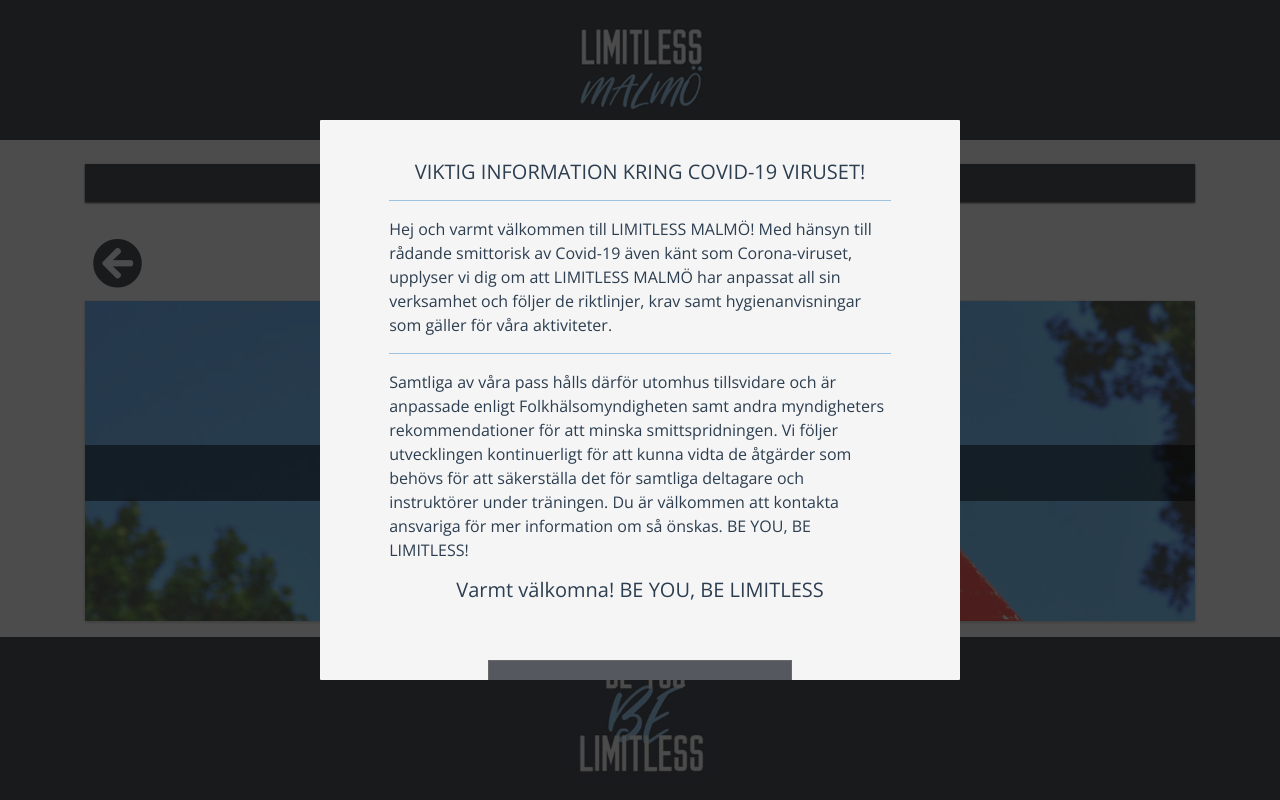
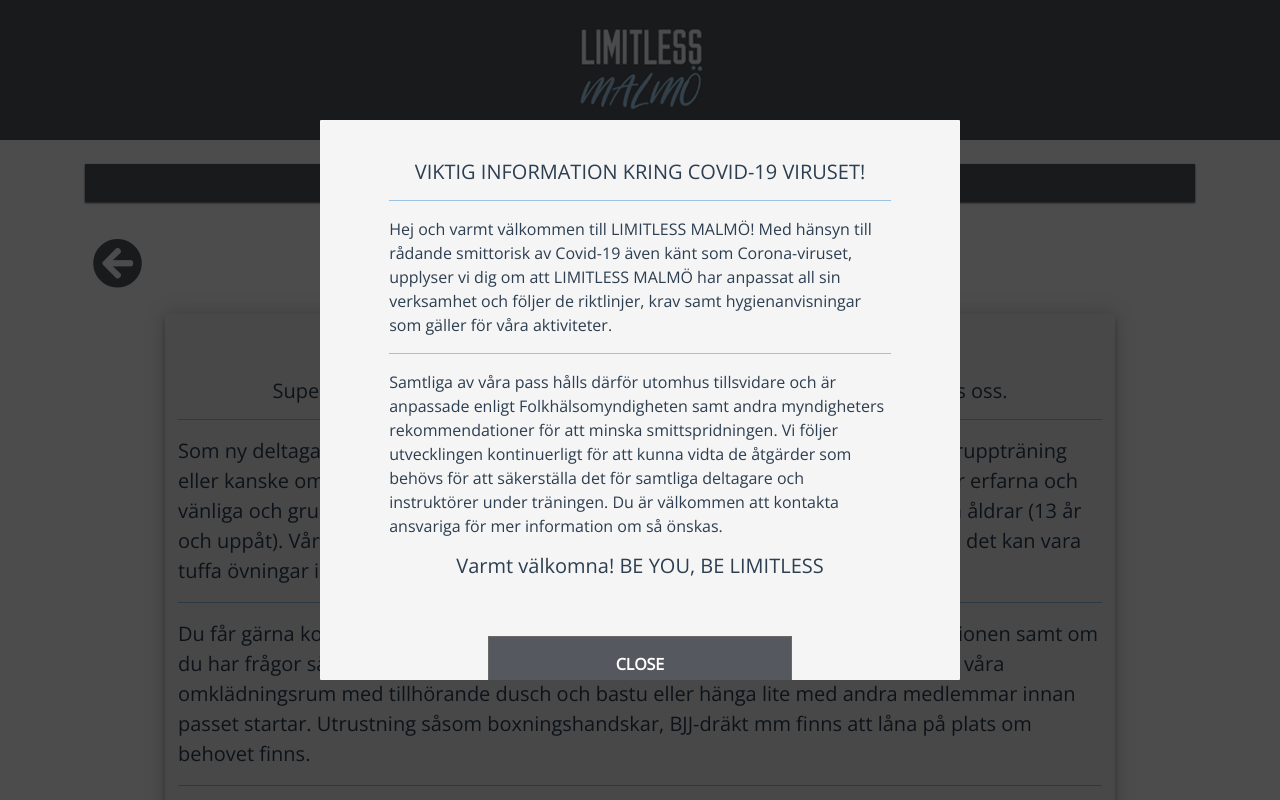
Before and after one commit to Jedling/limitless, a Vue app: page /ny-deltagare in a window 1280 px wide. Shown: the top 800 px of the page. Built offline with nearby package versions, Linux system fonts and the light colour scheme.

Commit message:
corrections misspells n stuff

```diff
--- a/src/components/NewMemberComponent.vue
+++ b/src/components/NewMemberComponent.vue
@@ -1,19 +1,160 @@
 <template>
-  <section>
-    <ComingSoonComponent />
-  </section>
+  <div class="new-member">
+    <div class="row">
+      <div class="col-1">
+        <router-link to="/">
+          <div class="home-btn">
+            <i class="fas fa-arrow-circle-left"></i>
+          </div>
+        </router-link>
+      </div>
+    </div>
+    <section class="row justify-content-center">
+      <div class="col-10 col-lg-10 card-block">
+        <h4 class="card-title mt-4">Hej och välkommen till LIMITLESS MALMÖ!</h4>
+        <h5>Superkul att du har hittat hit och vi hoppas att du kommer stormtrivas hos oss.</h5>
+        <hr class="hr-style" />
+        <!-- <p class="content"></p> -->
+        <div class="row">
+          <div class="col-12">
+            <ul class="unordered">
+              <li
+                class="li-item mb-2"
+              >Som ny deltagare kan det ibland kännas lite pirrigt att delta på våra pass då det är gruppträning eller kanske om det är din första gång. Du kan vara SUPERLUGN, våra instruktörer är erfarna och vänliga och grupperna är välkomnande för alla nivåer, nybörjare som avancerad och åldrar (13 år och uppåt). Vårt fokus ligger på ditt välmående och att träning ska vara kul (även om det kan vara tuffa övningar ibland).</li>
+              <hr class="hr-style" />
+              <li
+                class="li-item"
+              >Du får gärna komma 5-10 minuter innan passet börjar för enkel registrering i receptionen samt om du har frågor så kan du ställa dessa i lugn och ro. Efter din registrering kan du nyttja våra omklädningsrum med tillhörande dusch och bastu eller hänga lite med andra medlemmar innan passet startar. Utrustning såsom boxningshandskar, BJJ-dräkt mm finns att låna på plats om behovet finns.</li>
+              <hr class="hr-style" />
+              <li
+                class="li-item"
+              >Vi har förvaringshyllor inne i träningslokalerna för dina ägodelar och värdesaker, lämna inget i omklädningsrummet utan ta med dig allt, ytterskorna ställs utanför träningslokalen och resterande tas med in och läggs i något av hyllfacken i lokalen.</li>
+              <hr class="hr-style" />
+              <li
+                class="li-item"
+              >Våra instruktörer kommer ta hand om dig och har du frågor så ställ gärna dom, man kan aldrig fråga för lite! Du är välkommen att prova på vilka schemalagda träningspass du vill, avgiften är 150kr som omvandlas till den obligatoriska medlemsavgiften om du väljer att fortsätta hos oss. Medlemsavgiften öppnar ditt medlemskap i föreningen samt gäller för din försäkring när du deltar under passen. Du erhåller 3 st prova på-tillfällen av valfria pass på schemat.</li>
+              <hr class="hr-style" />
+              <li class="li-item">
+                Nedan hittar du information samt en bilaga för GDPR-samtycke som behöver vara ifylld (våran policy hittar du under knappen
+                <router-link to="/om-limitless" style="color: cornflowerblue;">"FÖRENINGEN”</router-link>, skriv gärna ut denna, signera och ta med till LIMITLESS MALMÖ där du lämnar in bilagan ifylld. Har du inte möjlighet att skriva ut så finns blanketten även i receptionen.
+              </li>
+            </ul>
+          </div>
+        </div>
+      </div>
+    </section>
+    <section class="row">
+      <div class="col-6 mt-2 mb-5">
+        <a href class="stadgar" target="_blank">
+          Över 18
+          <i class="fas fa-external-link-alt ml-2"></i>
+        </a>
+      </div>
+      <div class="col-6 mt-2 mb-5">
+        <a href class="stadgar" target="_blank">
+          Under 18
+          <i class="fas fa-external-link-alt ml-2"></i>
+        </a>
+      </div>
+    </section>
+  </div>
 </template>
 
 <script lang="ts">
 import { Component, Vue } from "vue-property-decorator";
-import ComingSoonComponent from "@/components/ComingSoonComponent.vue";
-
 @Component({
-  components: {
-    ComingSoonComponent
-  }
+  components: {}
 })
 export default class NewMemberComponent extends Vue {}
 </script>
 <style scoped lang="scss">
+.new-member {
+  .mt-5 {
+    @media only screen and (max-width: 568px) {
+      margin-top: 1rem !important;
+    }
+  }
+  .home-btn {
+    color: var(--primary);
+    font-size: 50px;
+  }
+  .home-btn:hover {
+    color: var(--hover);
+  }
+  .card-block {
+    padding: 0px 13px;
+    -webkit-transition: 0.2s;
+    margin: 13px;
+    // max-width: 720px;
+    transition: 0.2s;
+    background-color: #f2f2f2;
+    box-shadow: 0 0 20px 0 rgba(0, 0, 0, 0.2), 0 5px 5px 0 rgba(0, 0, 0, 0.24);
+    @media only screen and (max-width: 568px) {
+    }
+    .hr-style {
+      background-color: var(--secondary);
+    }
+    .card-title {
+      font-weight: bolder;
+    }
+    .name {
+      color: var(--primary);
+    }
+    .unordered {
+      text-align: left;
+
+      .li-item {
+        text-decoration: none;
+        list-style: none;
+        font-size: 20px;
+        @media only screen and (max-width: 768px) {
+          font-size: 15px;
+        }
+      }
+    }
+    .content {
+      @media only screen and (max-width: 568px) {
+        font-size: 13px;
+      }
+    }
+  }
+  .stadgar {
+    font-size: 20px;
+  }
+
+  a {
+    position: relative;
+    color: #000;
+    text-decoration: none;
+  }
+
+  a:hover {
+    color: #000;
+  }
+
+  a:before {
+    content: "";
+    position: absolute;
+    width: 100%;
+    height: 2px;
+    bottom: 0;
+    left: 0;
+    background-color: var(--secondary);
+    visibility: hidden;
+    -webkit-transform: scaleX(0);
+    transform: scaleX(0);
+    -webkit-transition: all 0.3s ease-in-out 0s;
+    transition: all 0.3s ease-in-out 0s;
+  }
+
+  a:hover:before {
+    visibility: visible;
+    -webkit-transform: scaleX(1);
+    transform: scaleX(1);
+  }
+
+  // .card-block:hover {
+  //   box-shadow: 0 2px 6px 0 rgba(0, 0, 0, 0.1);
+  // }
+}
 </style>
--- a/src/components/ScheduleComponent.vue
+++ b/src/components/ScheduleComponent.vue
@@ -13,12 +13,12 @@
     <div class="row justify-content-center">
       <OutdoorGuidelines />
       <div class="col-md-8 col-12 mb-4 mx-auto">
-        <p class="intro-text">
+        <!-- <p class="intro-text">
           <strong
             >Prova gärna att lägga till sidan på din hemskärm så har du alltid
             snabb tillgång till schemat!</strong
           >
-        </p>
+        </p> -->
       </div>
     </div>
     <!-- Probably add picture here
--- a/src/components/TempPopUpModal.vue
+++ b/src/components/TempPopUpModal.vue
@@ -55,7 +55,7 @@
                                 som behövs för att säkerställa det för samtliga
                                 deltagare och instruktörer under träningen. Du
                                 är välkommen att kontakta ansvariga för mer
-                                information om så önskas. BE YOU, BE LIMITLESS!
+                                information om så önskas.
                               </p>
                             </li>
                           </ul>
--- a/src/views/FindUs.vue
+++ b/src/views/FindUs.vue
@@ -1,6 +1,6 @@
 <template>
   <div class="findus mt-4 container">
-    <h2 class="header text-center mb-4">HITTA / KONTAKTA OSS</h2>
+    <h2 class="header text-center mb-4">KONTAKTA OSS</h2>
     <FindUsComponent />
   </div>
 </template>
--- a/src/views/NewMember.vue
+++ b/src/views/NewMember.vue
@@ -1,6 +1,6 @@
 <template>
   <div class="new-member mt-4 container">
-    <h2 class="header text-center mb-4">NY DELTAGARE / PROVA PÅ </h2>
+    <h2 class="header text-center mb-4">NY DELTAGARE / PROVA PÅ</h2>
     <NewMemberComponent />
   </div>
 </template>
@@ -11,7 +11,7 @@
 
 @Component({
   components: {
-    NewMemberComponent,
+    NewMemberComponent
   },
 })
 export default class NewMember extends Vue {}
--- a/src/views/Policies.vue
+++ b/src/views/Policies.vue
@@ -1,6 +1,6 @@
 <template>
   <div class="about-us mt-4 container mb-4">
-    <h2 class="header text-center">HIKARIDO</h2>
+    <h2 class="header text-center">IT-POLICY / GDPR</h2>
     <ComingSoonComponent />
   </div>
 </template>
```
Also changed, not shown: src/components/PolicyAndGdpr.vue (added).
